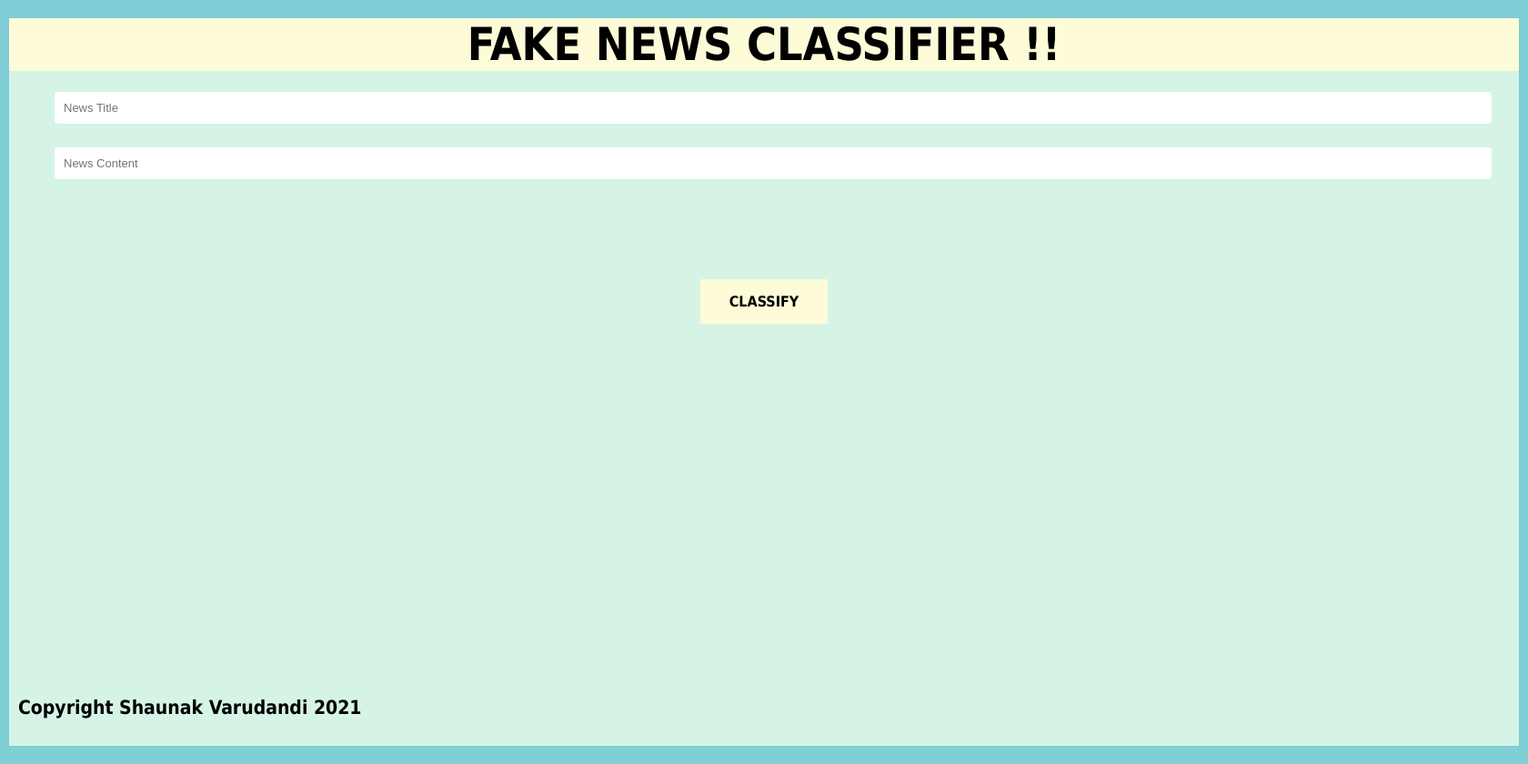
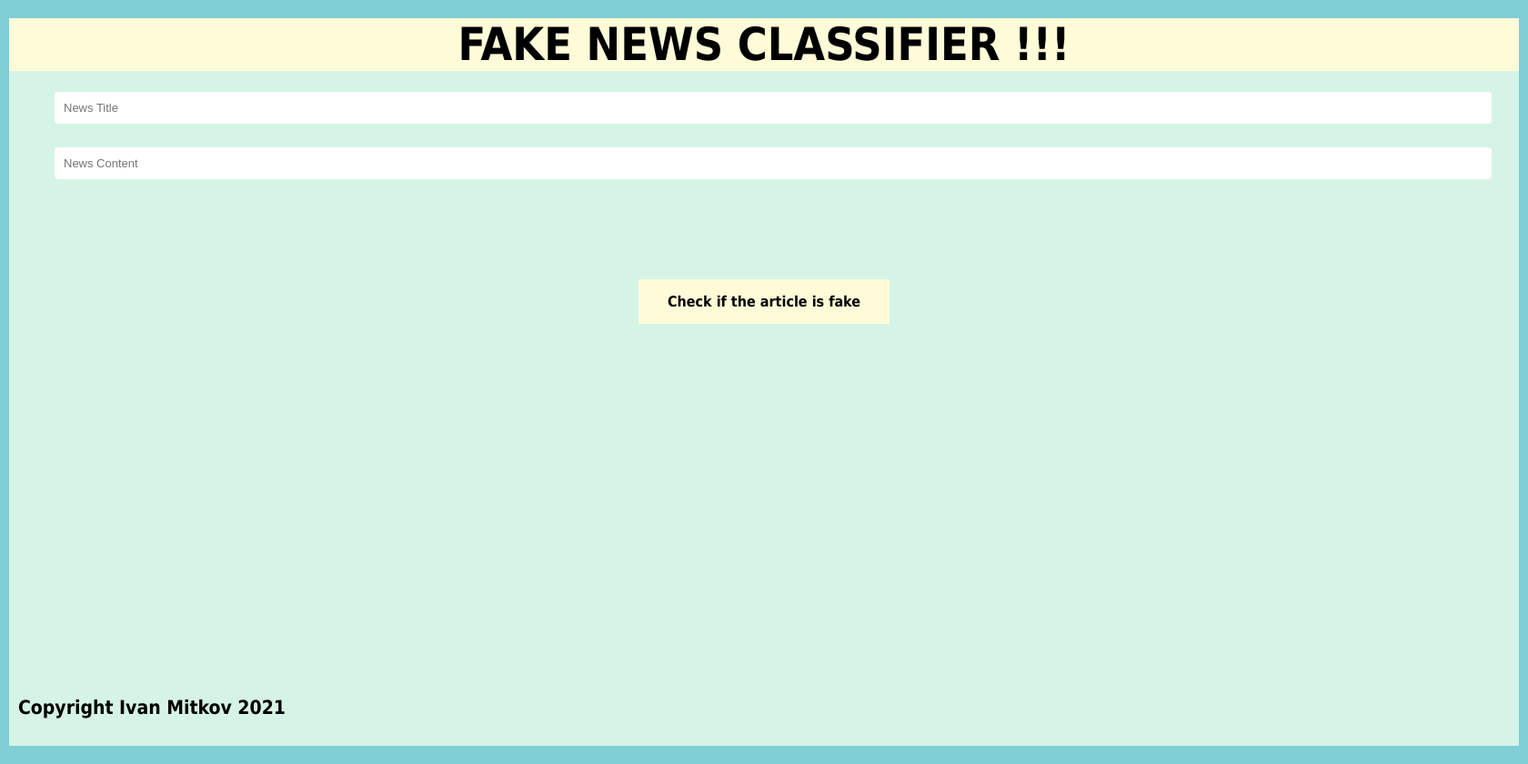
Before and after one commit to ivanmitkov/fakenews, a Flask app: page / in a window 1680 px wide. Shown: the whole page at 91% size. Run offline with Flask 2, Linux system fonts and the light colour scheme; parts of the project's set-up code (start-up, migrations or seed data) failed here and were passed over.

Commit message:
Signed-off-by: ivan.mitkov <ivan.mitkov@tek-experts.com>

```diff
--- a/templates/index.html
+++ b/templates/index.html
@@ -124,7 +124,7 @@ body{
 <body>
 	<div id="big_wrapper">
 		<header id="top_header">
-			<h1>FAKE NEWS CLASSIFIER !!<h1>
+			<h1>FAKE NEWS CLASSIFIER !!!<h1>
 		</header>
 
 		<form id="input_text" action="{{ url_for('classify')}}" method="POST">
@@ -134,7 +134,7 @@ body{
 
 			<input type="text" name="news_content" placeholder="News Content" required="required" id="mytext2" />
 
-    		<button type="submit" id="button_submit">CLASSIFY</button>
+    		<button type="submit" id="button_submit">Check if the article is fake</button>
     		<br>
     		<br>
         	<h2>{{prediction_text}}<h2>
@@ -145,7 +145,7 @@ body{
 
 
 
-		<footer id="input_footer"><span id="bottom"> Copyright Shaunak Varudandi 2021 </span></footer>
+		<footer id="input_footer"><span id="bottom"> Copyright Ivan Mitkov 2021 </span></footer>
 
 
 
```
